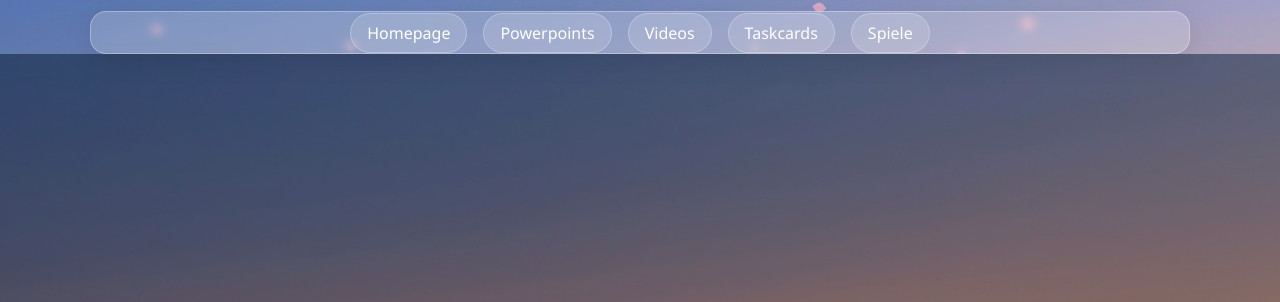
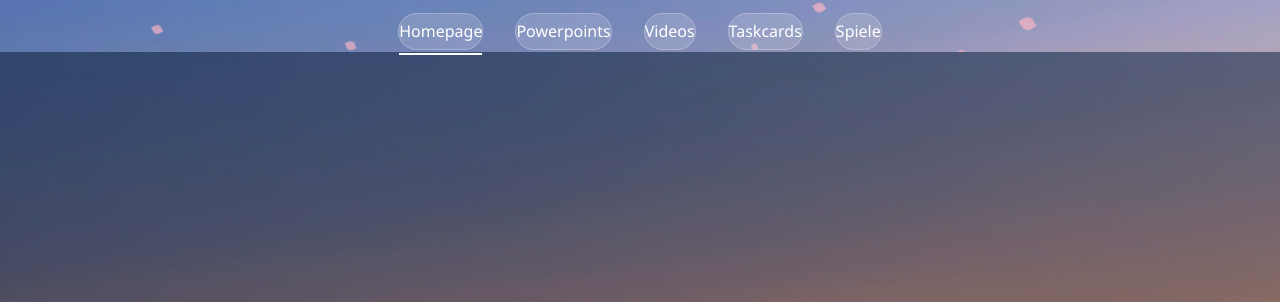
Before and after one commit to kianmaj08/sakurasite, a plain HTML site: page index.html in a window 1280 px wide. Shown: the part 66-368 px from the top of the page. Drawn offline with Linux system fonts and the light colour scheme.

Commit message:
Add files via upload

```diff
--- a/index.html
+++ b/index.html
@@ -14,12 +14,10 @@
     <header>
         <a href="#" class="logo">Oberstufe.site</a>
         <div class="header-buttons">
-            <button class="header-btn" id="sakuraToggle">Sakura an/aus</button>
     <div class="settings-menu glass-effect" id="settingsMenu">
       <a class="settings-item" href="admin/">Admin Login</a>
     </div>
   </div>
-            <button class="header-btn" id="themeToggle">Theme</button>
 
     <!-- Neuer Einstellungs-Button -->
     <div class="settings-wrapper">
@@ -32,9 +30,9 @@
 
     </div>
 </header>
-<nav class="main-nav glass-effect">
+<nav class="main-nav">
   <ul class="nav-list">
-    <li><a href="index.html" class="nav-link">Homepage</a></li>
+    <li><a href="index.html" class="nav-link active">Homepage</a></li>
     <li><a href="powerpoints.html" class="nav-link">Powerpoints</a></li>
     <li><a href="videos.html" class="nav-link">Videos</a></li>
     <li><a href="taskcards.html" class="nav-link">Taskcards</a></li>
--- a/main.js
+++ b/main.js
@@ -100,9 +100,7 @@ document.addEventListener('DOMContentLoaded', () => {
     updateSakuraButtonText();
 
     // Event Listener für Buttons
-    document.getElementById('themeToggle').addEventListener('click', toggleTheme);
-    document.getElementById('sakuraToggle').addEventListener('click', toggleSakura);
-});
+    var _theme=document.getElementById('themeToggle'); if(_theme){_theme.addEventListener('click', toggleTheme);} var _sakura=document.getElementById('sakuraToggle'); if(_sakura){_sakura.addEventListener('click', toggleSakura);} });
 
 
 // --- Settings-Dropdown ---
--- a/styles.css
+++ b/styles.css
@@ -618,3 +618,41 @@ a.btn-link {
   color: var(--primary-color);
 }
 .settings-item:hover { background: rgba(255,255,255,.2); }
+
+
+
+/* === Clean Navbar === */
+.main-nav {
+  background: transparent;
+  margin: 0 auto;
+  padding: .6rem 1rem;
+  max-width: 1100px;
+}
+.nav-list {
+  list-style: none;
+  display: flex;
+  gap: 2rem;
+  justify-content: center;
+}
+.nav-link {
+  padding: .4rem 0;
+  text-decoration: none;
+  color: var(--primary-color);
+  position: relative;
+}
+.nav-link::after {
+  content: "";
+  position: absolute;
+  bottom: -6px;
+  left: 0;
+  right: 0;
+  height: 2px;
+  background: transparent;
+  transition: background 0.25s ease;
+}
+.nav-link:hover::after {
+  background: rgba(255,255,255,0.45);
+}
+.nav-link.active::after {
+  background: var(--primary-color);
+}
```
Also changed, not shown: admin/index.html (+15 -0 lines), powerpoints.html (+2 -4 lines), spiele.html (+2 -4 lines), taskcards.html (+2 -4 lines), videos.html (+2 -4 lines), 1 other file.
